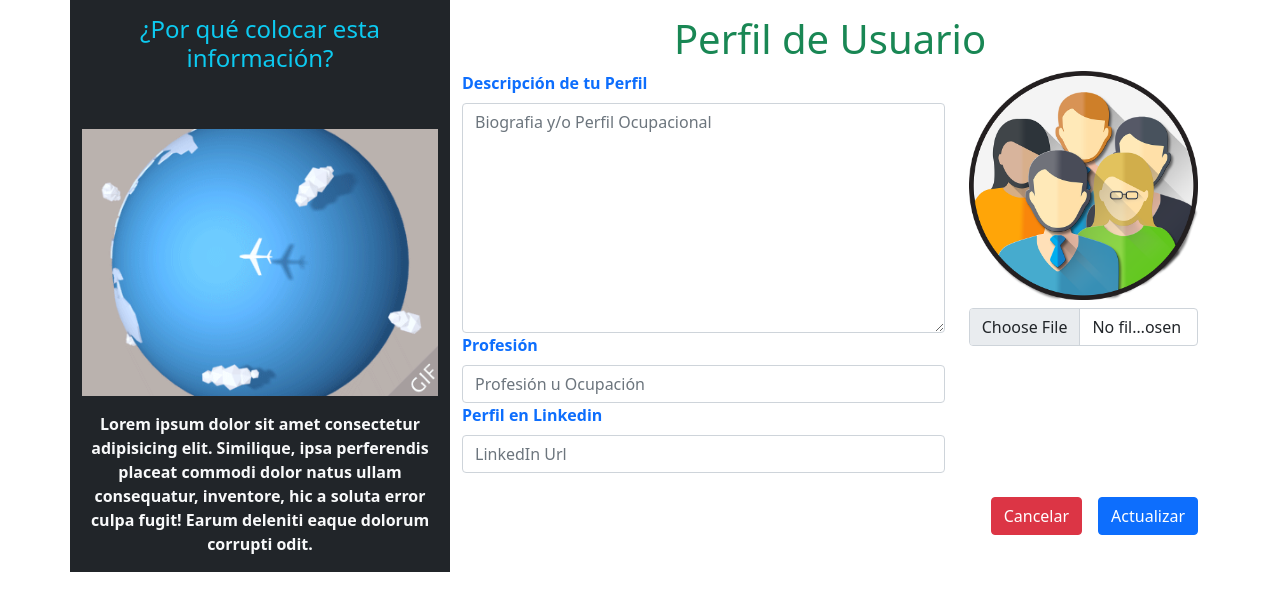
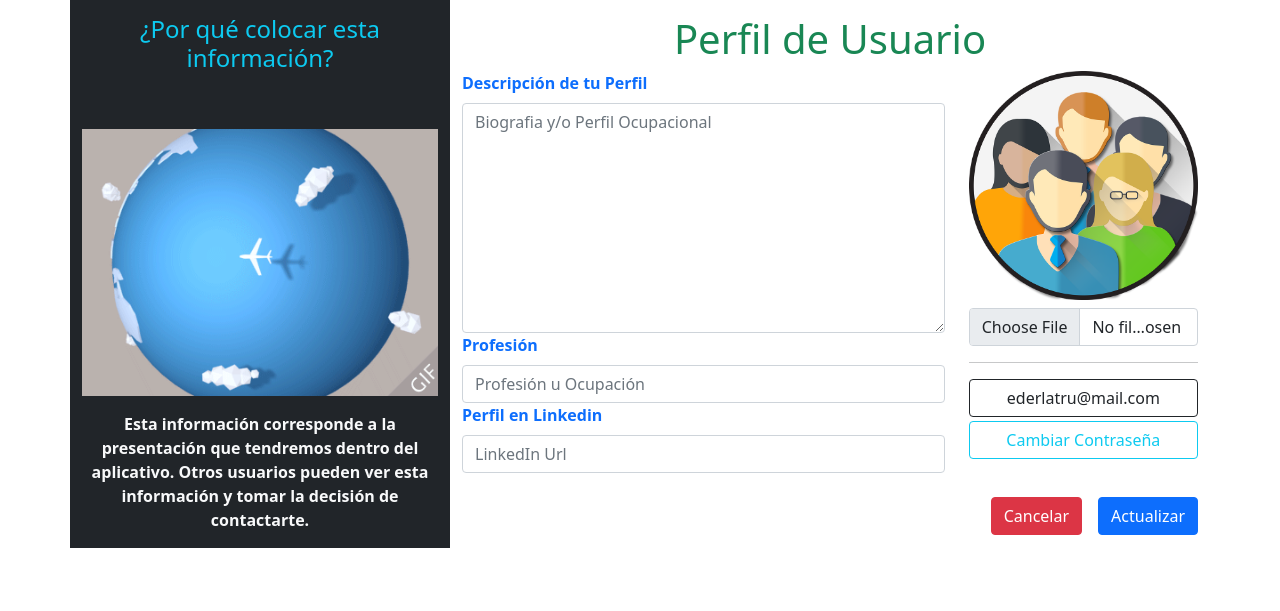
Before and after one commit to EderLaraTrujillo/django-advance, a Django app: page /accounts/profile/ in a window 1280 px wide. Shown: the part 49-660 px from the top of the page. Run offline with Django 3.2, Linux system fonts and the light colour scheme; a user stored in the database is signed in; data comes from the database, SQL or seed files in the repository; some libraries are stand-ins or nearby versions.

Commit message:
Adicion de botones

```diff
--- a/core/templates/core/base.html
+++ b/core/templates/core/base.html
@@ -42,5 +42,6 @@
     </header>
     {% block contenido %}{% endblock %}
     <script src="{% static 'js/bootstrap.js' %}"></script>
+    <script src="{% static 'js/bootstrap.bundle.js' %}"></script>
 </body>
 </html>
--- a/registration/templates/registration/profile_form.html
+++ b/registration/templates/registration/profile_form.html
@@ -11,7 +11,8 @@
                 <h4 class="mt-3 text-info">¿Por qué colocar esta información?</h4>
                 <img src="{% static 'media/img/gifPromo.gif' %}" class="img-fluid mt-5 mb-3" alt="">
                 <p class="text-light mb-3"><strong>
-                    Lorem ipsum dolor sit amet consectetur adipisicing elit. Similique, ipsa perferendis placeat commodi dolor natus ullam consequatur, inventore, hic a soluta error culpa fugit! Earum deleniti eaque dolorum corrupti odit.
+                    Esta información corresponde a la presentación que tendremos dentro del aplicativo. Otros usuarios pueden ver esta información
+                    y tomar la decisión de contactarte.
                 </strong></p>
             </div>
             <div class="col-8 mt-3">
@@ -40,6 +41,10 @@
                                 <img src="{% static 'media/img/nouser.png' %}" alt="Imagen de Perfil " class="img-fluid">
                                 {{form.avatar}}
                             {% endif %}
+                            <!-- Accesos a cambio de contraseña y de correo Electrónico -->
+                            <hr>
+                            <a type="button" class="btn btn-outline-dark col-12 mb-1" data-bs-toggle="tooltip" data-bs-placement="top" title="Cambiar Correo Electrónico">ederlatru@mail.com</a>
+                            <a type="button" class="btn btn-outline-info col-12">Cambiar Contraseña</a>
                         </div>
                     </div>
                     <div class="d-grid gap-2 mt-4 d-md-flex justify-content-md-end">
```
Also changed, not shown: core/static/media/img/profiles/gitlab_u62VSkH.png (added).
